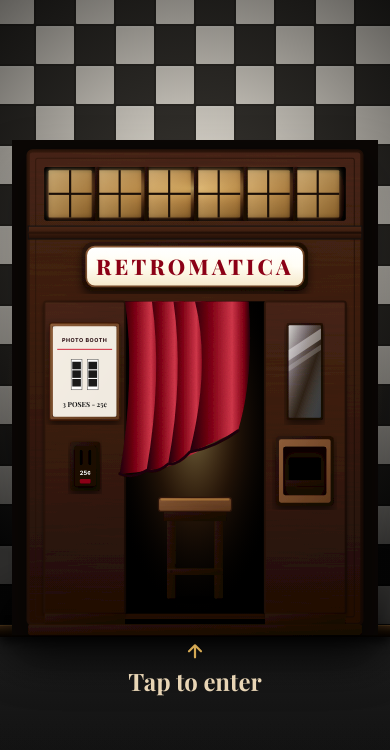
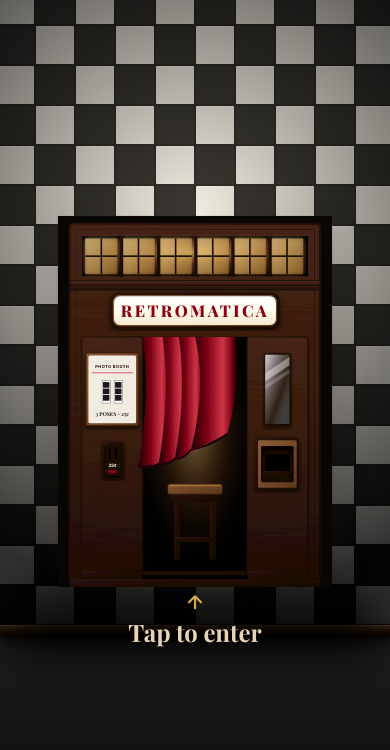
Before and after one commit to abishxk/Photobooth, a React (Vite) app: page / in a window 390 px wide. Shown: the top 750 px of the page. Built offline with nearby package versions, Linux system fonts and the light colour scheme; a web font is replaced by a local one.

Commit message:
fix(landing): scale photobooth to 75% on phones, grounded at floor

```diff
--- a/src/components/LandingPage.tsx
+++ b/src/components/LandingPage.tsx
@@ -75,8 +75,23 @@ export default function LandingPage() {
       <RoomSceneBackground />
 
       {/* ── PHOTOBOOTH (click / tap target) ── */}
+      {/*
+        On phones: scale to 75% anchored at the bottom so the booth stays
+        grounded. The negative margin-top collapses the 25% of empty space
+        that CSS scaling leaves above the element.
+        On md+ (≥768 px): full size, no transform adjustment needed.
+      */}
+      <style>{`
+        @media (max-width: 767px) {
+          .photobooth-btn {
+            transform-origin: 50% 100% !important;
+            transform: scale(0.75) !important;
+            margin-top: calc((1 - 0.75) * -100%) !important;
+          }
+        }
+      `}</style>
       <motion.button
-        className="relative w-full focus:outline-none"
+        className="photobooth-btn relative w-full focus:outline-none"
         style={{
           maxWidth: 420,
           padding: '0 12px',
```
